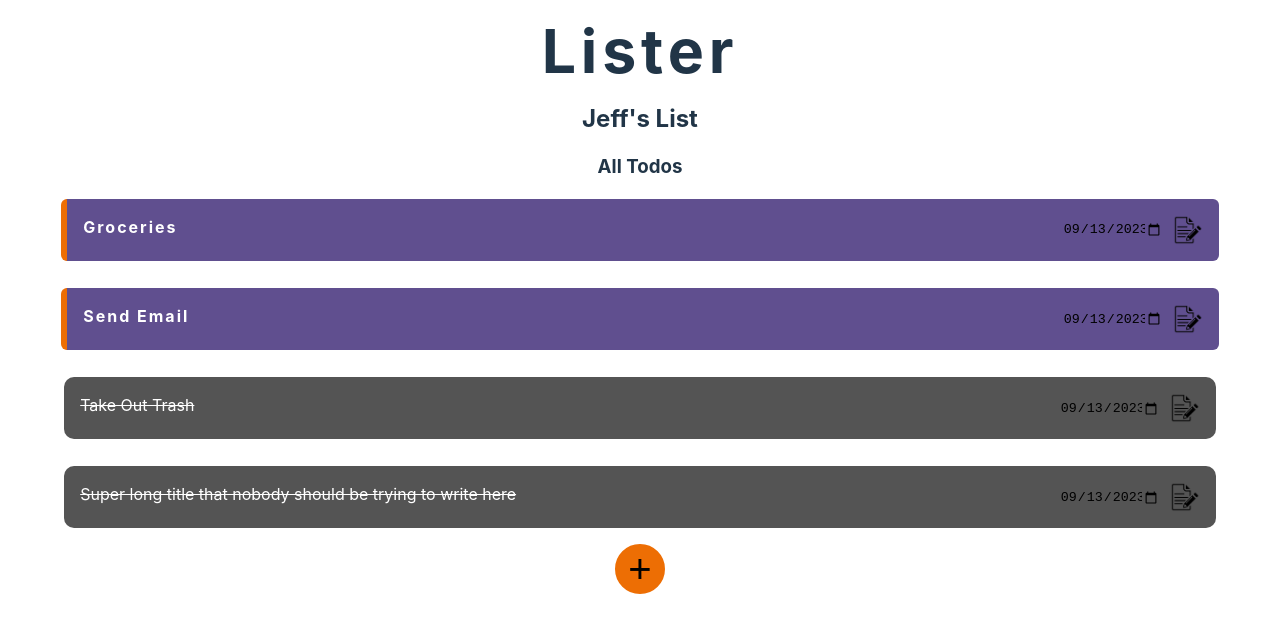
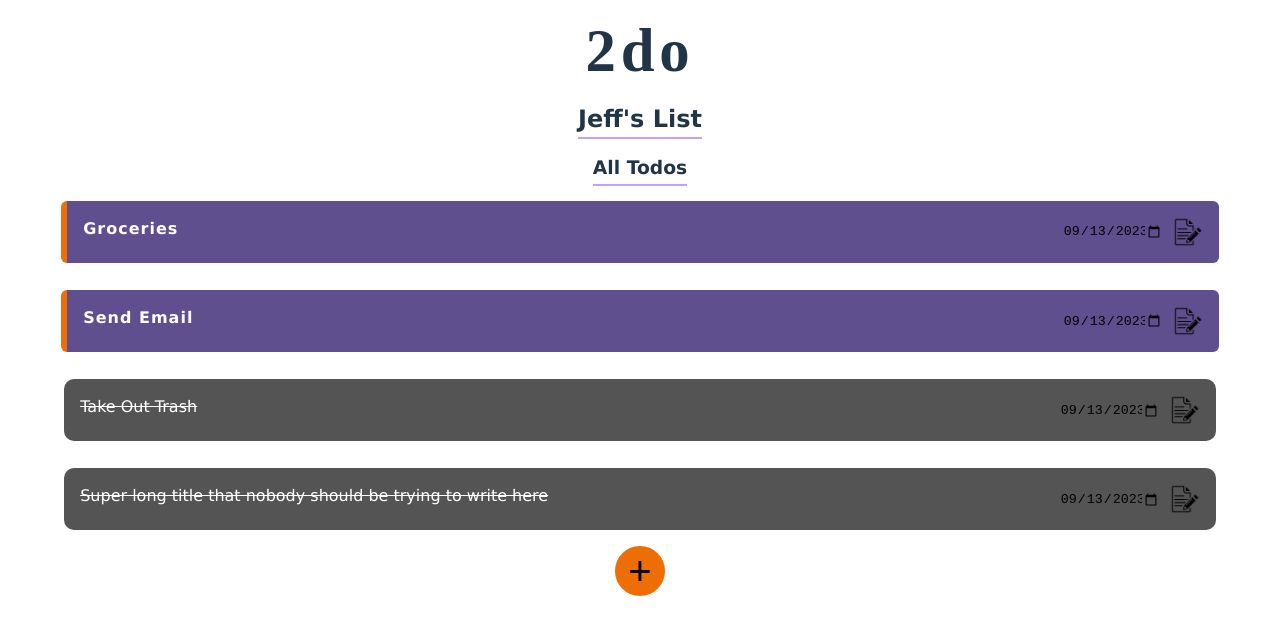
Before and after one commit to jeff-ramos-dev/react-todo-list, a React (Vite) app: page / in a window 1280 px wide. Shown: the top 634 px of the page. Built offline with nearby package versions, Linux system fonts and the light colour scheme.

Commit message:
Change title, update styling

```diff
--- a/index.html
+++ b/index.html
@@ -4,7 +4,7 @@
     <meta charset="UTF-8" />
     <link rel="icon" type="image/svg+xml" href="/vite.svg" />
     <meta name="viewport" content="width=device-width, initial-scale=1.0" />
-    <title>Lister | To-Do List App</title>
+    <title>2do | To-Do List App</title>
   </head>
   <body>
     <div id="root"></div>
--- a/src/App.css
+++ b/src/App.css
@@ -10,6 +10,7 @@
   display: flex;
   flex-direction: column;
   align-items: center;
+  font-family: Verdana, Arial, sans-serif;
 }
 
 
@@ -33,6 +34,10 @@ li {
   margin: 0.4rem 0;
 }
 
+.appTitle {
+  font-family:cursive;
+}
+
 .addBtn:hover {
   border-color: var(--secondary-color);
 }
@@ -41,6 +46,12 @@ li {
   width: fit-content;
   margin: 1rem;
   padding: 0;
+  cursor: pointer;
+  border-bottom: 2px solid var(--secondary-color);
+}
+
+.listTitle:hover, .todoGroup:hover {
+  color: var(--secondary-color);
 }
 
 .todoGroupContainer {
@@ -56,7 +67,9 @@ li {
   cursor: pointer;
   height: 30px;
   margin: 0;
+  border-bottom: 2px solid var(--secondary-color);
 }
+
 
 .todoGroupMenu {
   position: absolute;
@@ -100,6 +113,7 @@ li {
 
 .listMenuOption {
   font-size: 1.5rem;
+  font-weight: bold;
 }
 
 .listOptions {
@@ -159,7 +173,7 @@ li {
   font-size: 1rem;
   color: white;
   font-weight: bold;
-  letter-spacing: 2px;
+  letter-spacing: 1px;
 }
 
 .todoDetail {
@@ -215,10 +229,10 @@ li {
   padding-left: 10px;
 }
 
-.editForm > textarea {
-  width: 80%;
+.editDescription {
+  min-width: 80%;
   max-width: 80%;
-  min-height: 20px;
+  min-height: 80px;
   max-height: 200px;
   border-radius: 4px;
   padding: 4px;
--- a/src/App.tsx
+++ b/src/App.tsx
@@ -279,7 +279,7 @@ function App() {
 
   return (
     <>
-      <h1>Lister</h1>
+      <h1 className="appTitle">2do</h1>
       {currList && <h2 className="listTitle" onClick={toggleListMenu}>{currList.title}</h2>}
       {isListMenuVisible && <ListMenu />}
       <div className="todoGroupContainer">
--- a/src/index.css
+++ b/src/index.css
@@ -1,5 +1,4 @@
 :root {
-  font-family: Inter, system-ui, Avenir, Helvetica, Arial, sans-serif;
   line-height: 1.5;
   font-weight: 400;
 
```
